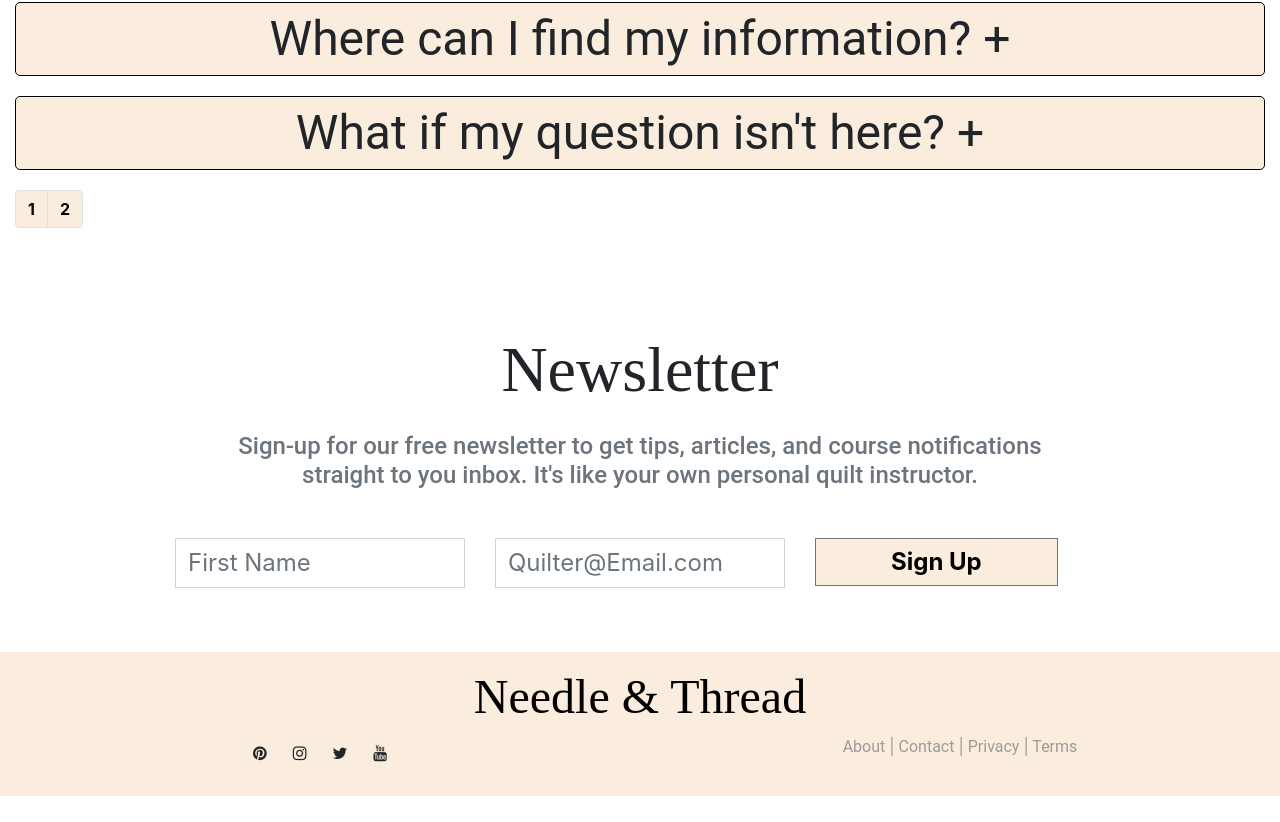
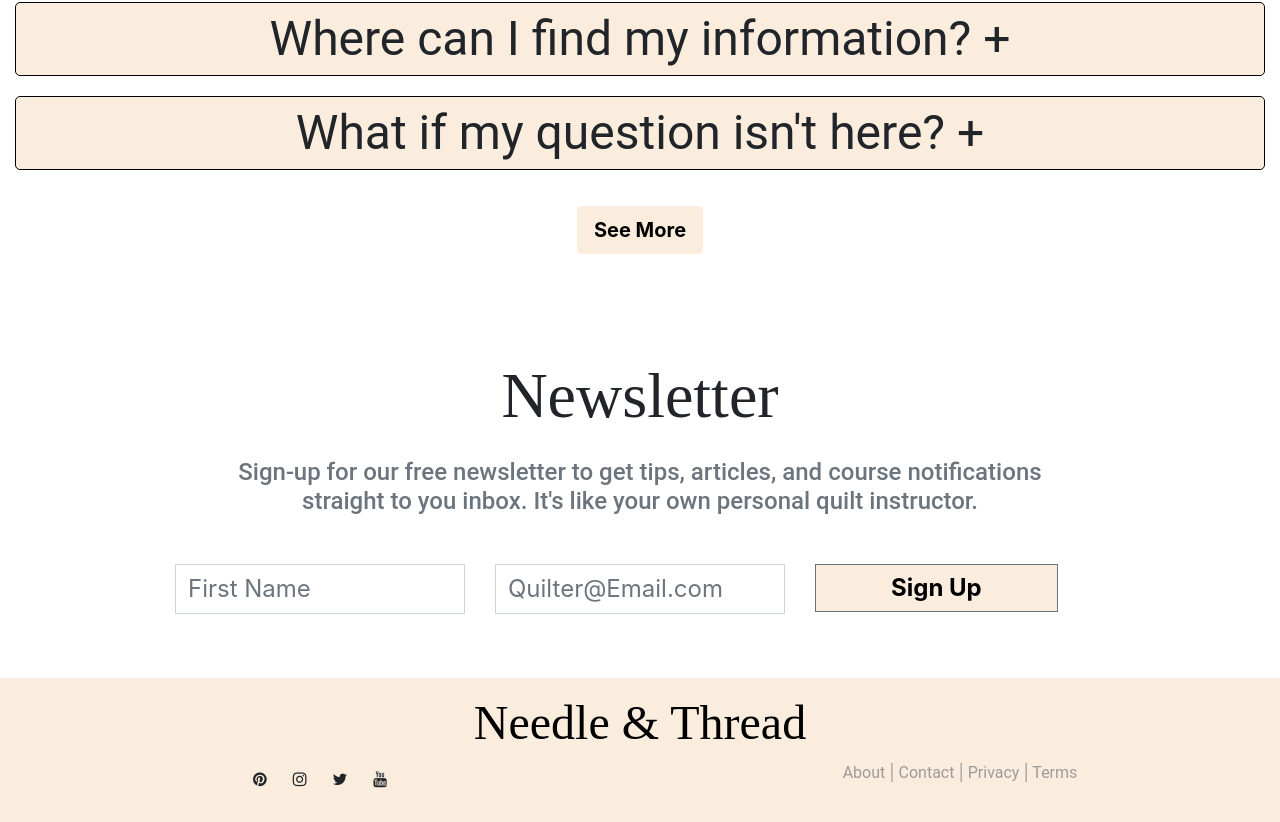
Before and after one commit to Nastasha1979/quiltReact, a React (Create React App) app: page /faq in a window 1280 px wide. Shown: the part 1156-1978 px from the top of the page. Before the commit the page ends 1952 px from the top, so only its background shows below. Built offline with nearby package versions, Linux system fonts and the light colour scheme.

Commit message:
053121 348PM Added functionality to Articles see more button

```diff
--- a/src/components/FrequentlyAsked.js
+++ b/src/components/FrequentlyAsked.js
@@ -20,21 +20,30 @@ function GetFAQ({faq}){
                     {isOpen &&
                         <div className="accordion-content faqInner py-2">{faq.answer}</div>
                     }
-
                 </div>
             </Fade>
         </React.Fragment>
     );
 }
 
+
+
 /*Here, we're inverting the isActive state value when we click on the accordion-title div. If the value of isActive is false, we're setting it to true and vice-versa.
 We're also showing the + or - sign depending on the value of isActive using the ternary operator.
 And if the isActive state value is true then we're only showing the accordion content as shown below*/
 
 function FrequentlyAsked(props){
+    const [isFirst, setFirst] = useState(true);
 
+    const toggleFAQ = () => setFirst(!isFirst);
 
-    const facts = props.faqs.map(faq => {
+    const facts = props.faqs.filter(faq => faq.key < 4).map(faq => {
+        return (
+            <GetFAQ faq={faq} />
+        );
+    })
+
+    const facts2 = props.faqs.filter(faq => faq.key >= 4).map(faq => {
         return (
             <GetFAQ faq={faq} />
         );
@@ -53,26 +62,23 @@ function FrequentlyAsked(props){
                             <h5 className="subHeader">Check our FAQ's for answers to commonly asked questions</h5>
                         </div>
                     </div>
-                            <div className="row">
-                                <div className="col-12">
+                        <div className="row">
+                            <div className="col-12">
+                                { isFirst ?
                                     <div className="accordion faqStyles">
                                         {facts}
                                     </div>
-                                </div>
+                                :
+                                    <div className="accordion faqStyles">
+                                        {facts2}
+                                    </div>
+                                }
                             </div>
-                    {/* <div className="row justify-content-center">
-                        <button href="" className="btn btn-lg btnStyles my-3">See More</button>
-                    </div> */}
-                    <div className="mx-auto">
-                        <Pagination >
-                            <PaginationItem>
-                                <PaginationLink first>1</PaginationLink>
-                            </PaginationItem>
-                            <PaginationItem>
-                                <PaginationLink>2</PaginationLink>
-                            </PaginationItem>
-                        </Pagination>
+                        </div>
+                    <div className="row justify-content-center">
+                        <button href="" className="btn btn-lg btnStyles my-3" onClick={toggleFAQ}>See More</button>
                     </div>
+
                 </div>
             </React.Fragment>
 
--- a/src/shared/FrequentlyAsked.js
+++ b/src/shared/FrequentlyAsked.js
@@ -19,6 +19,26 @@ const FREQUENTLY_ASKED = [
         question: "What if my question isn't here?",
         answer: "Feel free to reach out to us using the contact us form! We will respond within 48 hours."
     },
+    {
+        key: 4,
+        question: "How do I make an account?",
+        answer: "Click the Create Account button in the top right corner."
+    },
+    {
+        key: 5,
+        question: "Are your courses good for beginners?",
+        answer: "Our courses cater to beginner and intermediate quilters. Advanced quilters may get a good refresher as well."
+    },
+    {
+        key: 6,
+        question: "Do you give refunds?",
+        answer: "Yes we provide refunds until 24 hours before your course start time."
+    },
+    {
+        key: 7,
+        question: "Where can I learn more?",
+        answer: "QuiltDaily provides great resources for improving your quilting projects. Youtube is also a great tool."
+    }
 ];
 
 export default FREQUENTLY_ASKED;
```
